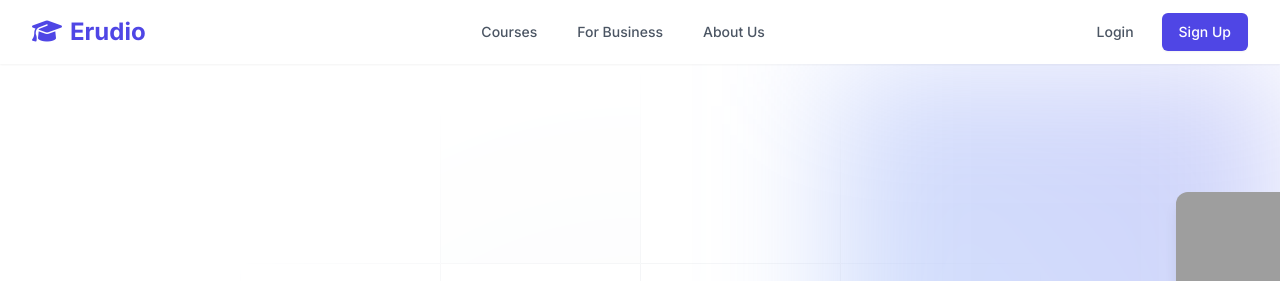
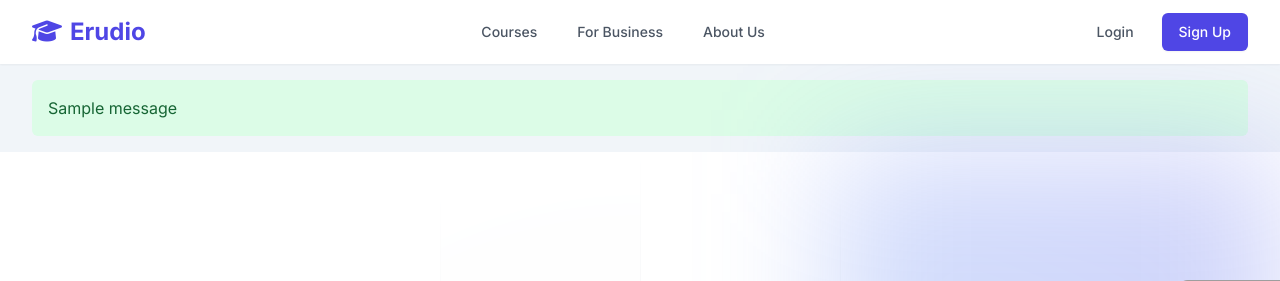
Before and after one commit to Dhamilare/Erudio, a Django app: page /about/ in a window 1280 px wide. Shown: the top 281 px of the page. Run offline with Django 5.2, Linux system fonts and the light colour scheme; tables that the repository leaves empty hold one stand-in row (values such as "Sample post"); one stand-in notice (Sample message) is shown; some libraries are stand-ins or nearby versions; grey boxes are pictures that could not be loaded.

Commit message:
recent changes

```diff
--- a/Erudio/settings.py
+++ b/Erudio/settings.py
@@ -12,8 +12,8 @@ https://docs.djangoproject.com/en/5.2/ref/settings/
 
 from pathlib import Path
 import os
+import dj_database_url
 from decouple import config
-import dj_database_url
 
 
 # Build paths inside the project like this: BASE_DIR / 'subdir'.
--- a/lmsApp/templates/base.html
+++ b/lmsApp/templates/base.html
@@ -146,7 +146,15 @@
     </nav>
 
     <main>
-
+        {% if messages %}
+            <div class="max-w-7xl mx-auto px-4 sm:px-6 lg:px-8 mt-4">
+                {% for message in messages %}
+                    <div class="p-4 mb-4 rounded-md {% if message.tags == 'success' %} bg-green-100 text-green-800 {% elif message.tags == 'error' %} bg-red-100 text-red-800 {% else %} bg-blue-100 text-blue-800 {% endif %}" role="alert">
+                        {{ message }}
+                    </div>
+                {% endfor %}
+            </div>
+        {% endif %}
         {% block content %}
         {% endblock %}
     </main>
--- a/requirements.txt
+++ b/requirements.txt
@@ -32,6 +32,7 @@ pyhanko-certvalidator==0.29.0
 pypdf==6.1.1
 pyphen==0.17.2
 python-bidi==0.6.6
+python-decouple==3.8
 PyYAML==6.0.3
 reportlab==4.4.4
 requests==2.32.5
```
